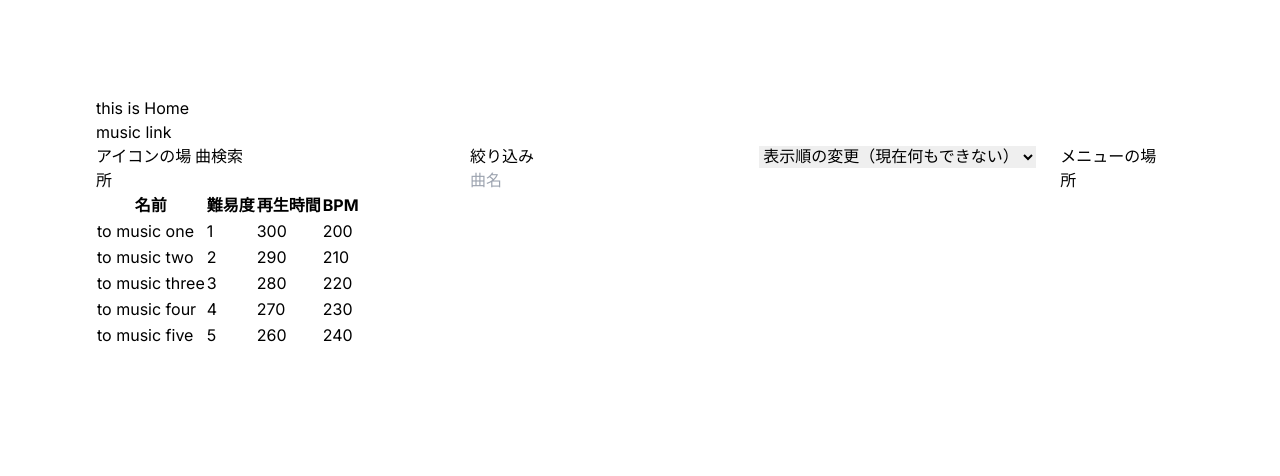
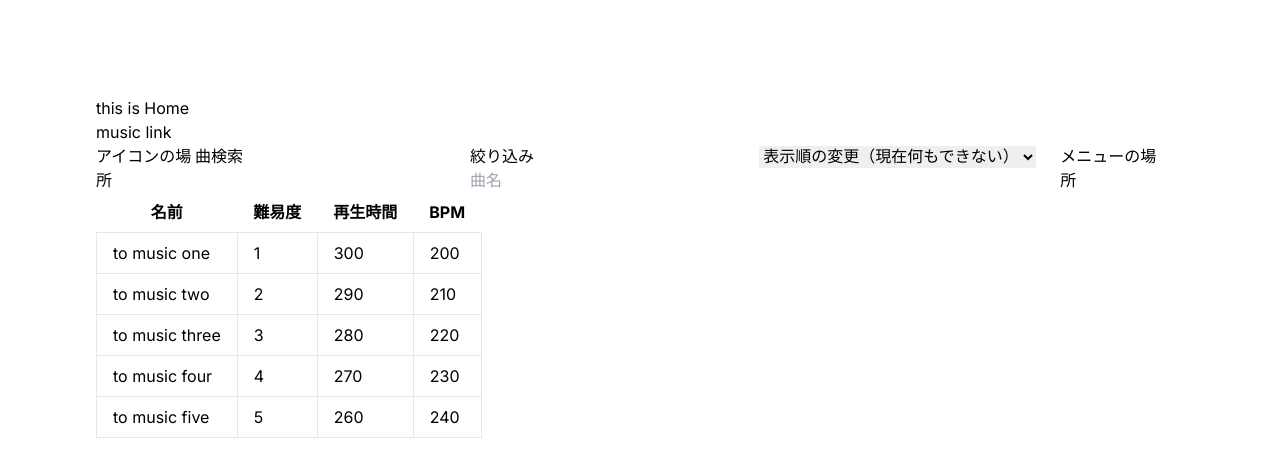
Before and after one commit to vdslab/watahal_proseka-fingering, a Next.js app: page / in a window 1280 px wide. Shown: the top 476 px of the page. Built offline with nearby package versions, Linux system fonts and the light colour scheme.

Commit message:
table size

```diff
--- a/app/page.js
+++ b/app/page.js
@@ -49,23 +49,23 @@ function Sort() {
 function MusicTable() {
   return (
     <div>
-      <table>
+      <table className="table-auto">
         <thead>
-          <th>名前</th>
-          <th>難易度</th>
-          <th>再生時間</th>
-          <th>BPM</th>
+          <th className="px-4 py-2">名前</th>
+          <th className="px-4 py-2">難易度</th>
+          <th className="px-4 py-2">再生時間</th>
+          <th className="px-4 py-2">BPM</th>
         </thead>
         <tbody>
           {musics.map(({ name, difficult, time_sec, bpm }) => {
             return (
               <tr key={name}>
-                <td>
+                <td className="border px-4 py-2">
                   <Link href={`/music/${name}`}>to music {`${name}`}</Link>
                 </td>
-                <td>{`${difficult}`}</td>
-                <td>{`${time_sec}`}</td>
-                <td>{`${bpm}`}</td>
+                <td className="border px-4 py-2">{`${difficult}`}</td>
+                <td className="border px-4 py-2">{`${time_sec}`}</td>
+                <td className="border px-4 py-2">{`${bpm}`}</td>
               </tr>
             );
           })}
```
Also changed, not shown: tailwind.config.js (+7 -7 lines).
